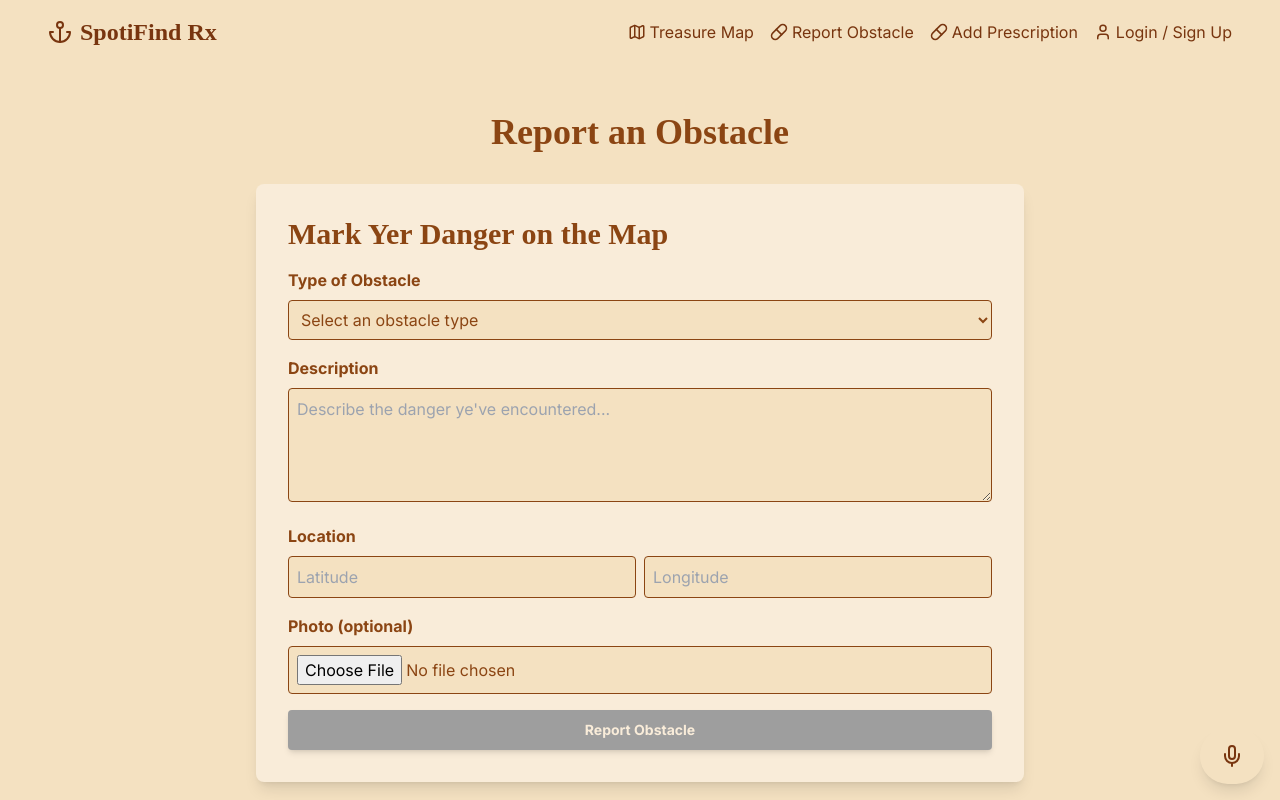
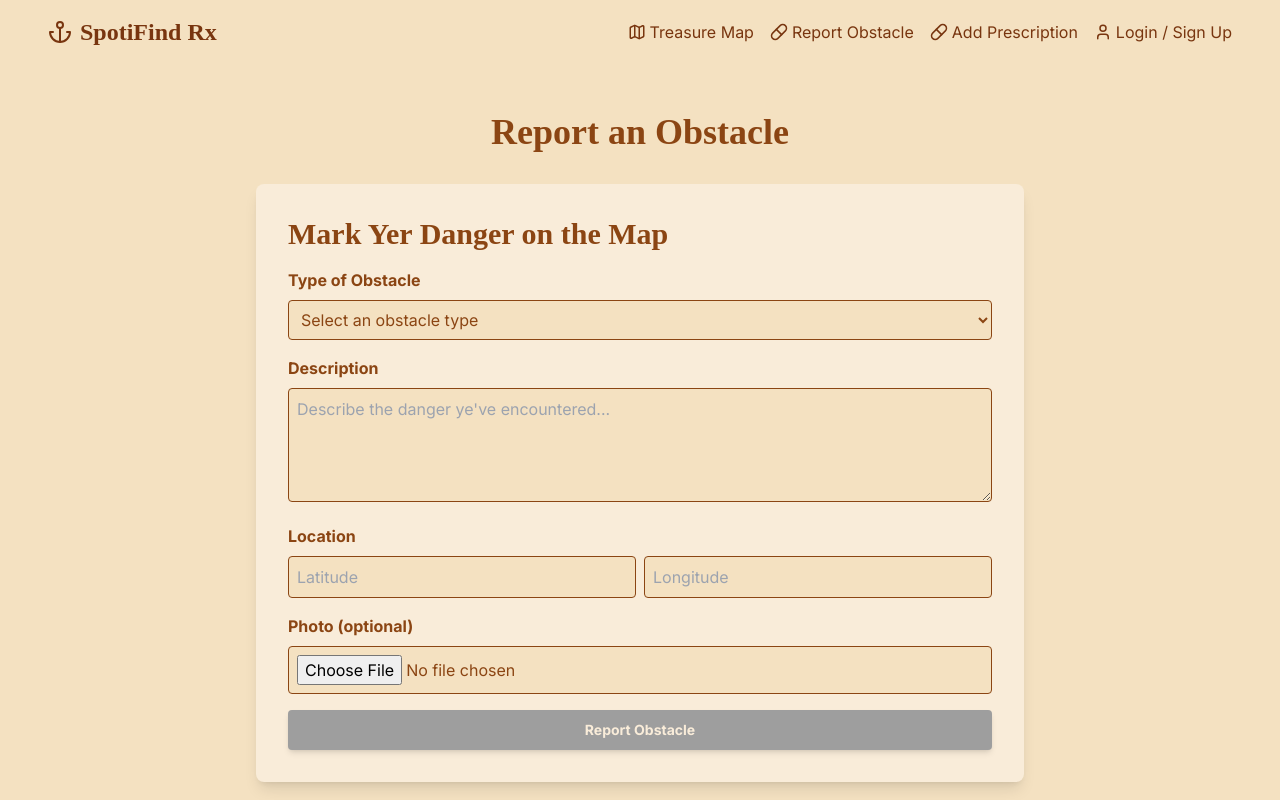
Before and after one commit to nimit/hopperHacks, a Next.js app in the folder frontend/: page /add-obstacle in a window 1280 px wide. Shown: the top 800 px of the page. Built offline with nearby package versions, Linux system fonts and the light colour scheme; grey boxes are pictures that could not be loaded; a web font is replaced by a local one.

Commit message:
Fix: frontend minor fix

```diff
--- a/frontend/app/layout.tsx
+++ b/frontend/app/layout.tsx
@@ -25,7 +25,7 @@ export default function RootLayout({
         <Navbar />
         <main className="flex-grow">{children}</main>
         <Footer />
-        <VoiceCommandButton />
+        {/* <VoiceCommandButton /> */}
       </body>
     </html>
   )
--- a/frontend/components/VoiceCommandButton.tsx
+++ b/frontend/components/VoiceCommandButton.tsx
@@ -2,6 +2,7 @@
 
 import { useState, useEffect, useCallback } from "react"
 import { Mic, MicOff, X } from "lucide-react"
+import { useRouter } from "next/navigation"
 
 declare global {
   interface Window {
@@ -11,6 +12,7 @@ declare global {
 }
 
 export default function VoiceCommandButton() {
+  const router = useRouter();
   const [isRecording, setIsRecording] = useState(false)
   const [transcript, setTranscript] = useState("")
   const [isExpanded, setIsExpanded] = useState(false)
```
